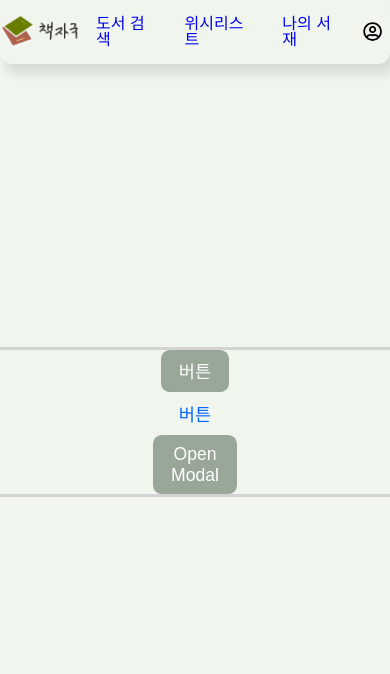
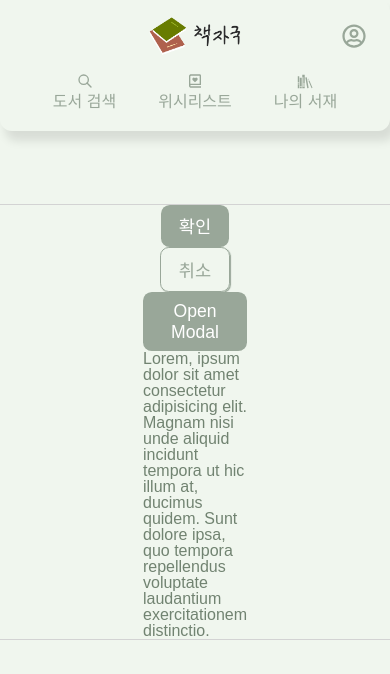
Before and after one commit to NeckSlicers/bookJagook, a React (Create React App) app in the folder client/: page / in a window 390 px wide. Shown: the top 674 px of the page. Built offline with nearby package versions, Linux system fonts and the light colour scheme.

Commit message:
design: 헤더 반응형 구현, 공용 버튼 css 수정, css 변수 상수 추가

```diff
--- a/client/src/components/atoms/Button.ts
+++ b/client/src/components/atoms/Button.ts
@@ -1,11 +1,12 @@
 import styled, { css } from 'styled-components';
+import { THEME } from '../../constants';
 
 type ButtonProps = {
   buttonType?: 'cancel';
 };
 
 export const Button = styled.button<ButtonProps>`
-  background-color: #99a799;
+  background-color: ${THEME.light};
   color: #fff;
   border: none;
   padding: 0.5em 1em;
@@ -15,12 +16,15 @@ export const Button = styled.button<ButtonProps>`
 
   &:hover {
     text-decoration: underline;
+    background-color: ${THEME.normalText};
   }
 
   ${({ buttonType }) =>
     buttonType === 'cancel' &&
     css`
       background-color: transparent;
-      color: #0065ff;
+      color: ${THEME.light};
+      border: 1px solid ${THEME.light};
+      box-shadow: 1px 1px 1px ${THEME.light};
     `}
 `;
--- /dev/null
+++ b/client/src/components/atoms/Text.ts
@@ -0,0 +1,6 @@
+import styled from 'styled-components';
+import { THEME } from '../../constants';
+
+export const Paragraph = styled.p`
+  color: ${THEME.normalText};
+`;
--- a/client/src/components/index.ts
+++ b/client/src/components/index.ts
@@ -1,11 +1,13 @@
 import styled from 'styled-components';
+import { THEME } from '../constants';
 
 // atoms
 import { Button } from './atoms/Button';
+import { Paragraph } from './atoms/Text';
 // molecules
 import { Header } from './molecules/Header';
 
-export { Button, Header };
+export { Button, Paragraph, Header };
 
 export const Layout = styled.div`
   width: 100%;
@@ -13,11 +15,11 @@ export const Layout = styled.div`
   display: flex;
   justify-content: center;
   align-items: center;
-  background-color: #f0f6ee;
+  background-color: ${THEME.bgc};
 `;
 
 export const Container = styled.div`
-  border: 3px solid lightgray;
+  border: 1px solid lightgray; // 영역 확인용 임시값
   display: flex;
   flex-direction: column;
   justify-content: center;
@@ -25,4 +27,5 @@ export const Container = styled.div`
   height: max-content;
   max-width: 1330px;
   padding: 0 160px;
+  border-radius: 15px;
 `;
--- a/client/src/components/molecules/Header/index.tsx
+++ b/client/src/components/molecules/Header/index.tsx
@@ -1,5 +1,8 @@
 import { Link, useNavigate } from 'react-router-dom';
 import { FaRegUserCircle } from 'react-icons/fa';
+import { TbSearch } from 'react-icons/tb';
+import { BiBookHeart } from 'react-icons/bi';
+import { GiBookshelf } from 'react-icons/gi';
 import { PATH } from '../../../constants';
 import {
   SHeader,
@@ -22,13 +25,22 @@ function Header() {
       <Navbar>
         <NavMenus>
           <NavItem>
-            <Link to={PATH.HOME}>도서 검색</Link>
+            <Link to={PATH.HOME}>
+              <TbSearch />
+              <span>도서 검색</span>
+            </Link>
           </NavItem>
           <NavItem>
-            <Link to={PATH.WISHLIST}>위시리스트</Link>
+            <Link to={PATH.WISHLIST}>
+              <BiBookHeart />
+              <span>위시리스트</span>
+            </Link>
           </NavItem>
           <NavItem>
-            <Link to={PATH.MYBOOKS}>나의 서재</Link>
+            <Link to={PATH.MYBOOKS}>
+              <GiBookshelf />
+              <span>나의 서재</span>
+            </Link>
           </NavItem>
         </NavMenus>
       </Navbar>
--- a/client/src/components/molecules/Header/styles.Header.ts
+++ b/client/src/components/molecules/Header/styles.Header.ts
@@ -1,4 +1,5 @@
 import styled from 'styled-components';
+import { THEME } from '../../../constants';
 
 export const SHeader = styled.header`
   position: fixed;
@@ -7,9 +8,15 @@ export const SHeader = styled.header`
   justify-content: space-between;
   width: 100%;
   max-width: 1330px;
+  padding: 1rem;
 
   border-radius: 12px;
   box-shadow: 5px 10px 10px rgba(0, 0, 0, 0.1);
+
+  @media screen and (max-width: 479px) {
+    flex-direction: column;
+    row-gap: 1rem;
+  }
 `;
 
 export const Logo = styled.div`
@@ -19,21 +26,37 @@ export const Logo = styled.div`
   align-items: center;
 
   img {
-    width: 80px;
+    width: 6rem;
     /* height: 60px; */
   }
 `;
 
-export const Navbar = styled.nav``;
+export const Navbar = styled.nav`
+  display: flex;
+  justify-content: center;
+`;
 
 export const NavMenus = styled.ul`
   display: flex;
+  column-gap: 2rem;
 `;
 
 export const NavItem = styled.li`
-  padding: 1rem;
   a {
+    display: flex;
+    flex-direction: column;
+    justify-content: center;
+    align-items: center;
     text-decoration: none;
+    color: ${THEME.light};
+
+    :hover {
+      color: ${THEME.strong};
+    }
+  }
+
+  span {
+    padding: 5px;
   }
 `;
 
@@ -44,7 +67,18 @@ export const MypageLogo = styled.div`
   padding: 0.5rem;
 
   svg {
-    width: 1.2rem;
-    height: 1.2rem;
+    width: 1.5rem;
+    height: 1.5rem;
+    color: ${THEME.light};
+
+    :hover {
+      color: ${THEME.strong};
+    }
+  }
+
+  @media screen and (max-width: 479px) {
+    position: absolute;
+    top: 1rem;
+    right: 1rem;
   }
 `;
--- a/client/src/constants/theme.ts
+++ b/client/src/constants/theme.ts
@@ -1,5 +1,8 @@
 const THEME = {
-  mainColor: '',
+  bgc: '#f0f6ee',
+  strong: '#22341c',
+  light: '#99A799',
+  normalText: '#718371',
 };
 
 export default THEME;
--- a/client/src/pages/Home/index.tsx
+++ b/client/src/pages/Home/index.tsx
@@ -1,4 +1,10 @@
-import { Layout, Container, Button, Header } from '../../components/index';
+import {
+  Layout,
+  Container,
+  Button,
+  Paragraph,
+  Header,
+} from '../../components/index';
 
 import Modal from '../../components/molecules/Modal';
 
@@ -7,9 +13,15 @@ function Home() {
     <Layout>
       <Header />
       <Container>
-        <Button>버튼</Button>
-        <Button buttonType="cancel">버튼</Button>
+        <Button>확인</Button>
+        <Button buttonType="cancel">취소</Button>
         <Modal />
+        <Paragraph>
+          Lorem, ipsum dolor sit amet consectetur adipisicing elit. Magnam nisi
+          unde aliquid incidunt tempora ut hic illum at, ducimus quidem. Sunt
+          dolore ipsa, quo tempora repellendus voluptate laudantium
+          exercitationem distinctio.
+        </Paragraph>
       </Container>
     </Layout>
   );
```
